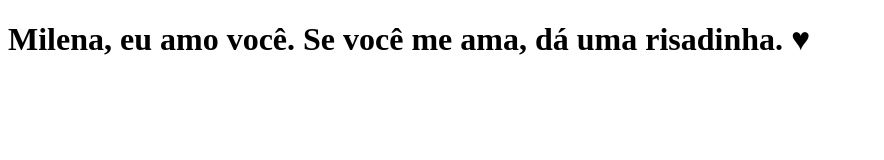
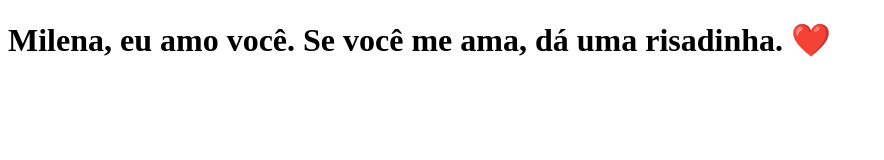
Before and after one commit to othonet/clone-tabnews, a Next.js app: page / in a window 1280 px wide. Shown: the top 160 px of the page, without its empty margins (0-884 px from the left). Built offline with nearby package versions, Linux system fonts and the light colour scheme.

Commit message:
Modifica a frase

```diff
--- a/pages/index.js
+++ b/pages/index.js
@@ -1,5 +1,5 @@
 function Home(){
-    return <h1>Milena, eu amo você. Se você me ama, dá uma risadinha. ♥</h1>
+    return <h1>Milena, eu amo você. Se você me ama, dá uma risadinha. ❤️</h1>
 }
 
 export default Home;
```
